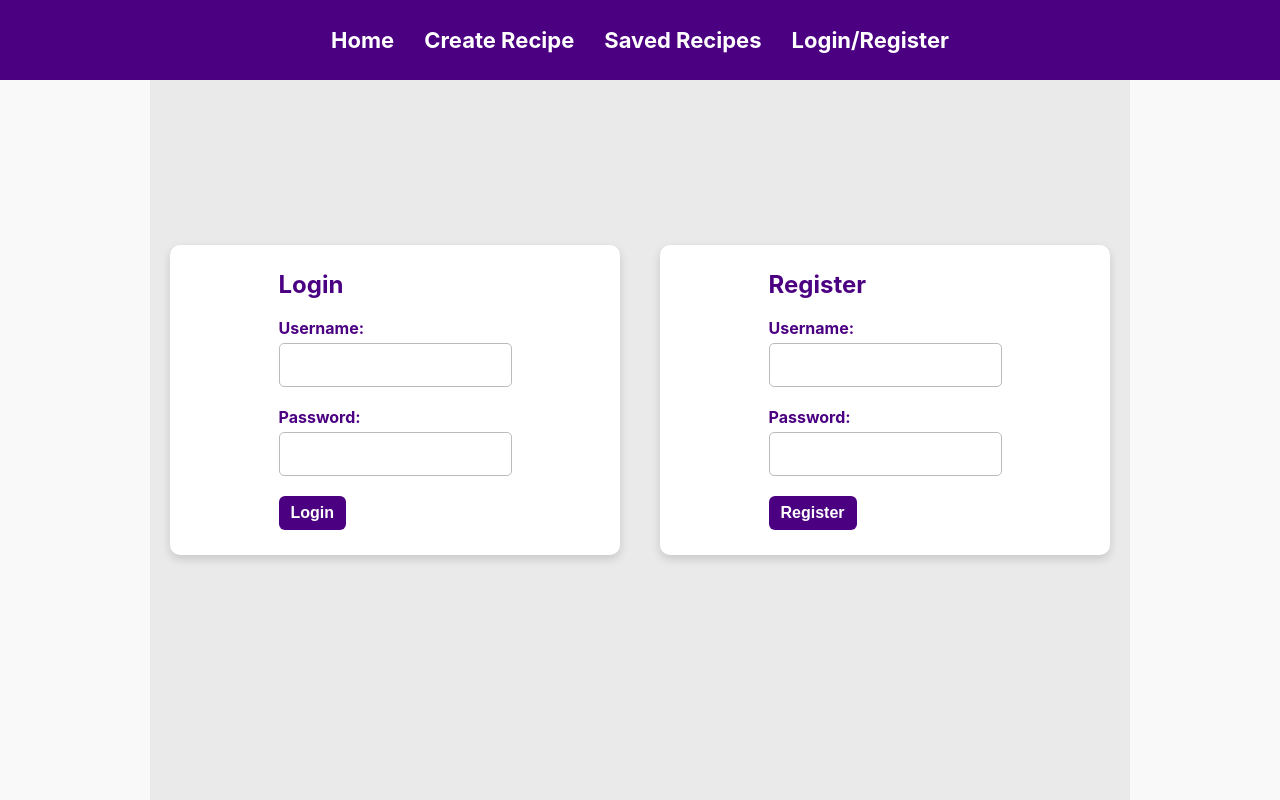
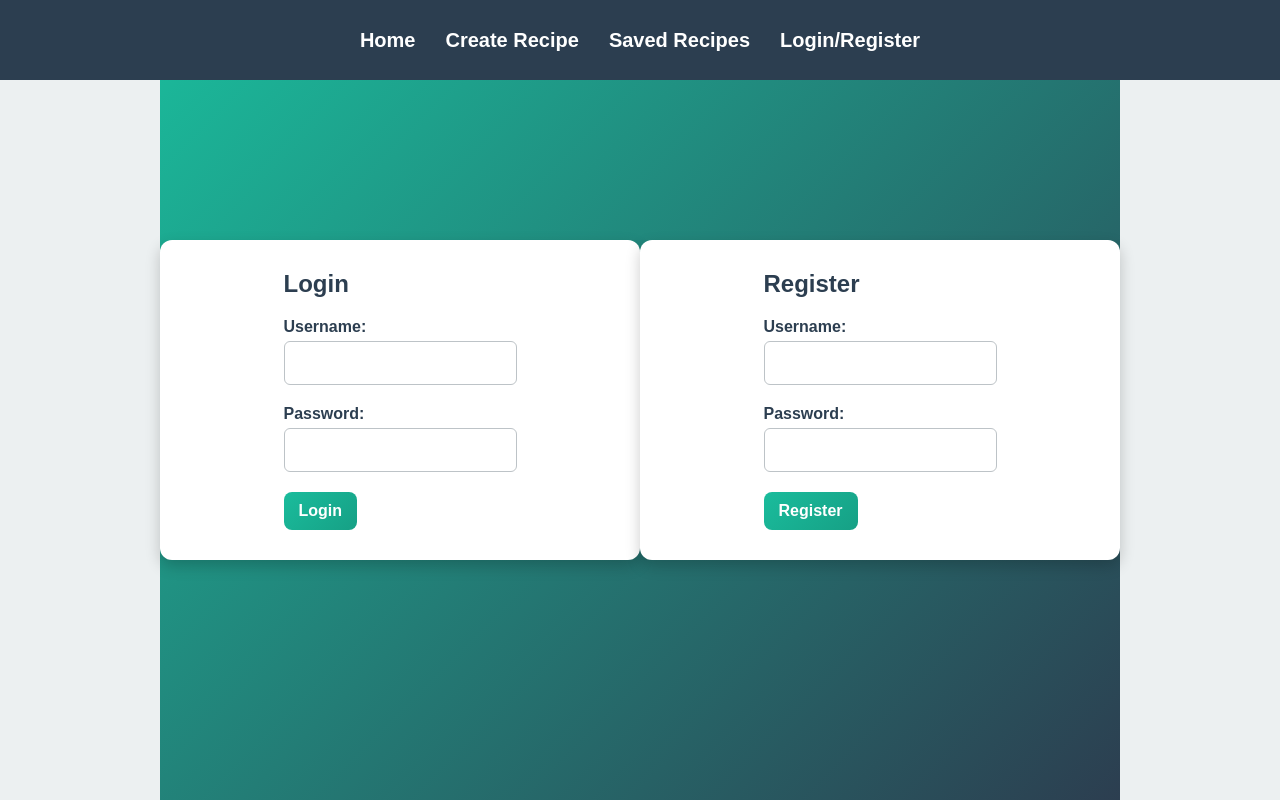
Before and after one commit to SamruddhiBendre/EYGDSapp, a React (Create React App) app in the folder client/: page /auth in a window 1280 px wide. Built offline with nearby package versions, Linux system fonts and the light colour scheme.

Commit message:
Update App.css

```diff
--- a/client/src/App.css
+++ b/client/src/App.css
@@ -1,16 +1,18 @@
+/* Global Styles */
+body {
+  margin: 0;
+  padding: 0;
+  background-color: #ECF0F1;
+  font-family: "Poppins", sans-serif;
+  color: #2C3E50;
+}
+
+/* App Container */
 .App {
   display: flex;
   flex-direction: column;
   justify-content: center;
   align-items: center;
-  font-family: -apple-system, BlinkMacSystemFont, "Segoe UI", Roboto, Oxygen,
-    Ubuntu, Cantarell, "Open Sans", "Helvetica Neue", sans-serif;
-}
-
-body {
-  margin: 0;
-  padding: 0;
-  background-color: #f9f9f9;
 }
 
 /* Authentication Page */
@@ -19,7 +21,7 @@ body {
   justify-content: center;
   align-items: center;
   height: 100vh;
-  background-color: #eaeaea;
+  background: linear-gradient(135deg, #1ABC9C, #2C3E50);
 }
 
 .auth-container {
@@ -27,14 +29,19 @@ body {
   flex-direction: column;
   justify-content: center;
   align-items: center;
-  padding: 25px;
-  background-color: #fff;
-  border-radius: 10px;
-  box-shadow: 0 4px 10px rgba(0, 0, 0, 0.15);
-  margin: 20px;
-  width: 400px;
+  padding: 30px;
+  background-color: white;
+  border-radius: 12px;
+  box-shadow: 0 6px 15px rgba(0, 0, 0, 0.2);
+  width: 420px;
+  transition: transform 0.3s;
 }
 
+.auth-container:hover {
+  transform: scale(1.02);
+}
+
+/* Form Styles */
 .form-group {
   display: flex;
   flex-direction: column;
@@ -44,33 +51,31 @@ body {
 label {
   font-weight: bold;
   margin-bottom: 5px;
-  color: #4B0082;
+  color: #2C3E50;
 }
 
 input {
   padding: 12px;
   font-size: 16px;
-  border-radius: 5px;
-  border: 1px solid #bbb;
-  transition: 0.3s ease-in-out;
+  border-radius: 6px;
+  border: 1px solid #BDC3C7;
+  transition: 0.3s;
 }
 
 input:focus {
-  border-color: #4B0082;
+  border-color: #1ABC9C;
   outline: none;
-  box-shadow: 0 0 5px rgba(75, 0, 130, 0.5);
+  box-shadow: 0 0 8px rgba(26, 188, 156, 0.5);
 }
 
 /* Navigation Bar */
 .navbar {
   width: 100%;
   height: 80px;
-  background-color: #4B0082;
+  background-color: #2C3E50;
   display: flex;
   justify-content: center;
   align-items: center;
-  color: white;
-  text-decoration: none;
   position: fixed;
   top: 0;
   left: 0;
@@ -81,15 +86,15 @@ a {
   color: white;
   text-decoration: none;
   margin: 15px;
-  font-size: 22px;
+  font-size: 20px;
   font-weight: bold;
-  transition: 0.3s;
+  transition: all 0.3s ease;
 }
 
 a:hover {
+  color: #F39C12;
+  border-bottom: 3px solid #F39C12;
   transform: scale(1.1);
-  border-bottom: 2px solid #FFD700;
-  color: #FFD700;
 }
 
 /* Create Recipe Section */
@@ -100,10 +105,15 @@ a:hover {
   align-items: center;
   padding: 25px;
   background-color: white;
-  border-radius: 10px;
-  box-shadow: 0 4px 10px rgba(0, 0, 0, 0.15);
+  border-radius: 12px;
+  box-shadow: 0 4px 12px rgba(0, 0, 0, 0.15);
   margin: 20px;
-  width: 320px;
+  width: 350px;
+  transition: 0.3s;
+}
+
+.create-recipe:hover {
+  transform: scale(1.03);
 }
 
 .create-recipe form {
@@ -111,6 +121,7 @@ a:hover {
   flex-direction: column;
 }
 
+/* List Styling */
 ul {
   list-style: none;
   padding: 0;
@@ -121,22 +132,22 @@ ul {
 }
 
 li {
-  border: 2px solid #4B0082;
+  border: 2px solid #1ABC9C;
   padding: 12px;
   margin-bottom: 10px;
-  border-radius: 5px;
+  border-radius: 6px;
   transition: 0.3s;
 }
 
 li:hover {
-  background-color: #EEEAF2;
+  background-color: #D5F5E3;
   cursor: pointer;
 }
 
 /* Typography */
 h2 {
   margin-top: 0;
-  color: #4B0082;
+  color: #2C3E50;
 }
 
 /* Images */
@@ -144,41 +155,54 @@ img {
   max-width: 100%;
   height: auto;
   margin-bottom: 10px;
-  border-radius: 5px;
-}
-
-img {
-  width: 400px;
+  border-radius: 6px;
 }
 
 /* Paragraph Formatting */
 p {
   max-width: 400px;
-  font-size: 14px;
+  font-size: 15px;
+  line-height: 1.5;
   display: -webkit-box;
-  line-clamp: 5;
-  -webkit-line-clamp: 3; /* Limit to 3 lines */
+  -webkit-line-clamp: 3;
   -webkit-box-orient: vertical;
   overflow: hidden;
   text-overflow: ellipsis;
-  max-height: 6em;
   color: #333;
 }
 
 /* Button Styling */
 button {
-  padding: 8px 12px;
+  padding: 10px 15px;
   cursor: pointer;
-  border-radius: 6px;
-  background-color: #4B0082;
+  border-radius: 8px;
+  background: linear-gradient(135deg, #1ABC9C, #16A085);
   color: white;
   font-size: 16px;
   font-weight: bold;
   border: none;
-  transition: 0.3s;
+  transition: 0.3s ease-in-out;
 }
 
 button:hover {
-  background-color: #6A0DAD;
-  transform: scale(1.05);
+  background: linear-gradient(135deg, #16A085, #1ABC9C);
+  transform: scale(1.07);
 }
+
+/* Mobile Responsive */
+@media screen and (max-width: 600px) {
+  .auth-container,
+  .create-recipe {
+    width: 90%;
+    padding: 20px;
+  }
+
+  a {
+    font-size: 18px;
+  }
+
+  button {
+    font-size: 14px;
+    padding: 8px 12px;
+  }
+}
```
